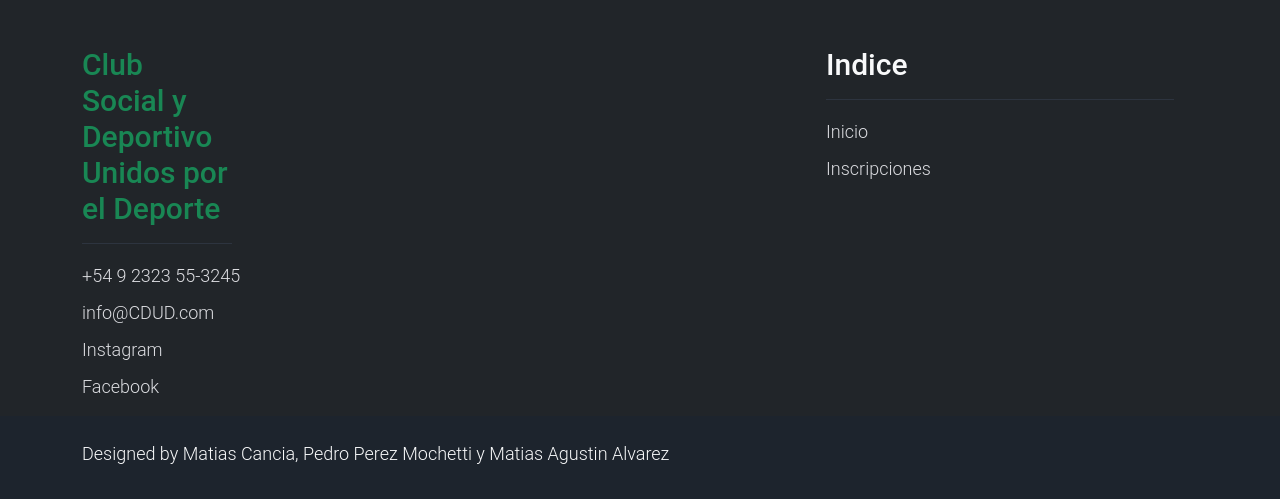
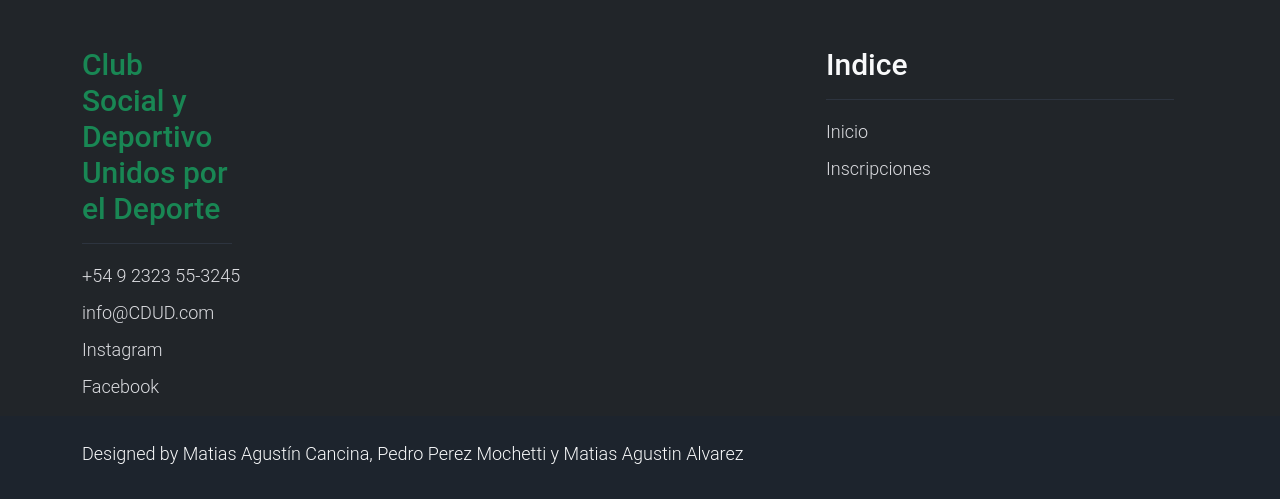
Before and after one commit to Tastor2k2/Tp2-IDS, a Flask app: page / in a window 1280 px wide; the page is wider, and only the part inside the window is pictured. Shown: the part 3155-3654 px from the top of that part. Run offline with Flask 3, Linux system fonts and the light colour scheme; some libraries are stand-ins or nearby versions.

Commit message:
corregido mi nombre

```diff
--- a/EjPractico2/templates/base.html
+++ b/EjPractico2/templates/base.html
@@ -116,7 +116,7 @@
                 <div class="row pt-2">
                     <div class="col-12">
                         <p class="text-left text-light">
-                        Designed by Matias Cancia, Pedro Perez Mochetti y Matias Agustin Alvarez
+                        Designed by Matias Agustín Cancina, Pedro Perez Mochetti y Matias Agustin Alvarez
                         </p>
                     </div>
                 </div>
```
